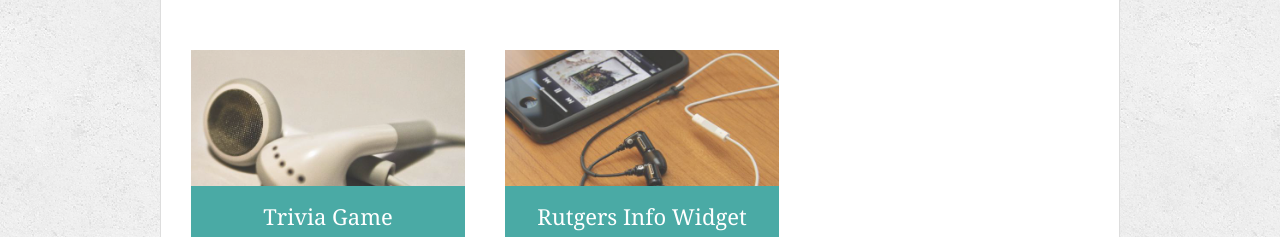
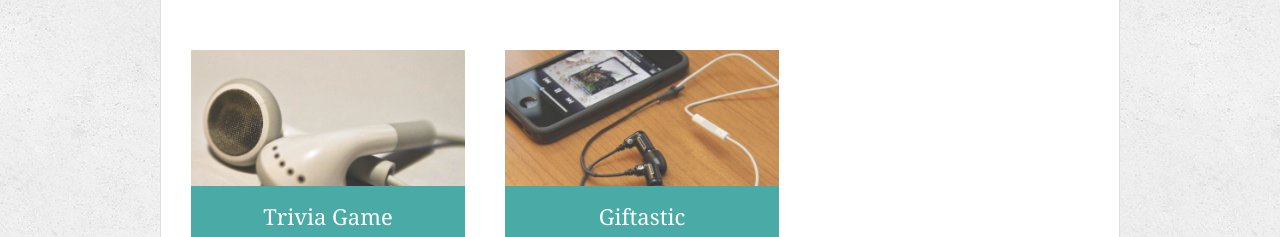
Before and after one commit to brianturk/Responsive-Portfolio, a plain HTML site: page portfolio.html in a window 1280 px wide. Shown: the part 485-722 px from the top of the page. Drawn offline with Linux system fonts and the light colour scheme.

Commit message:
added giftastic to the portfolio page

```diff
--- a/portfolio.html
+++ b/portfolio.html
@@ -41,9 +41,9 @@
         <h3>Trivia Game</h3></a>
       </div>
       <div class="work">
-        <img src="assets/images/technics-q-c-640-480-7.jpg" alt="Rutgers Info Widget">
+          <a href="https://brianturk.github.io/giftastic/"><img src="assets/images/technics-q-c-640-480-7.jpg" alt="Giftastic">
 
-        <h3>Rutgers Info Widget</h3>
+        <h3>Giftastic</h3></a>
       </div>
       <div class="work">
         <img src="assets/images/technics-q-c-640-480-9.jpg" alt="Rock Paper Scissors">
```
